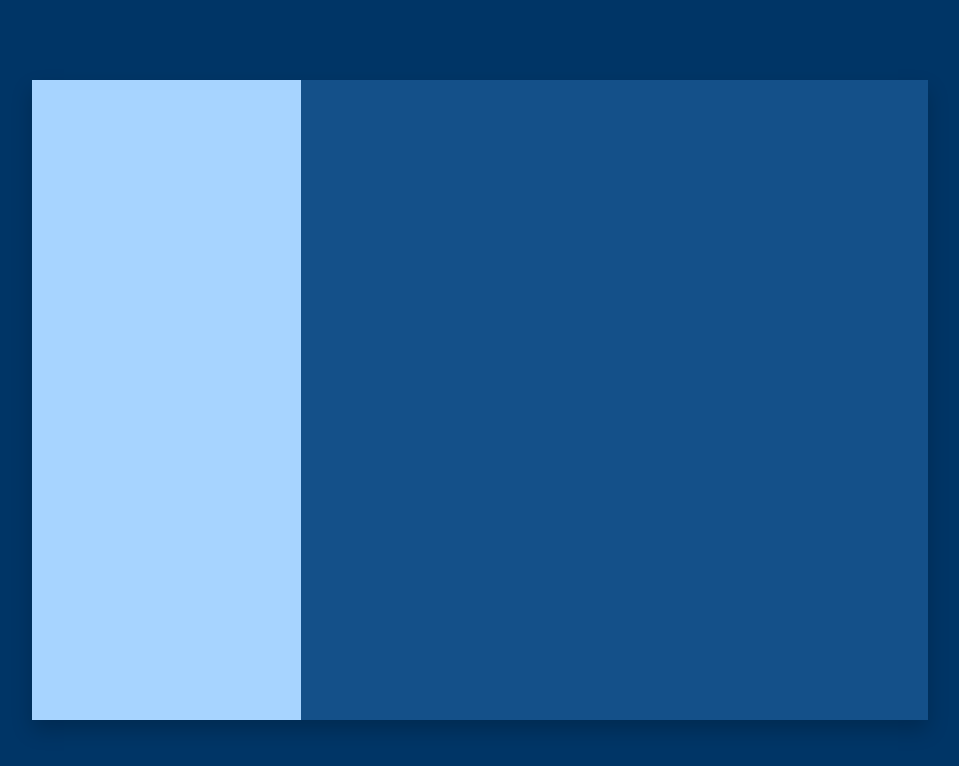
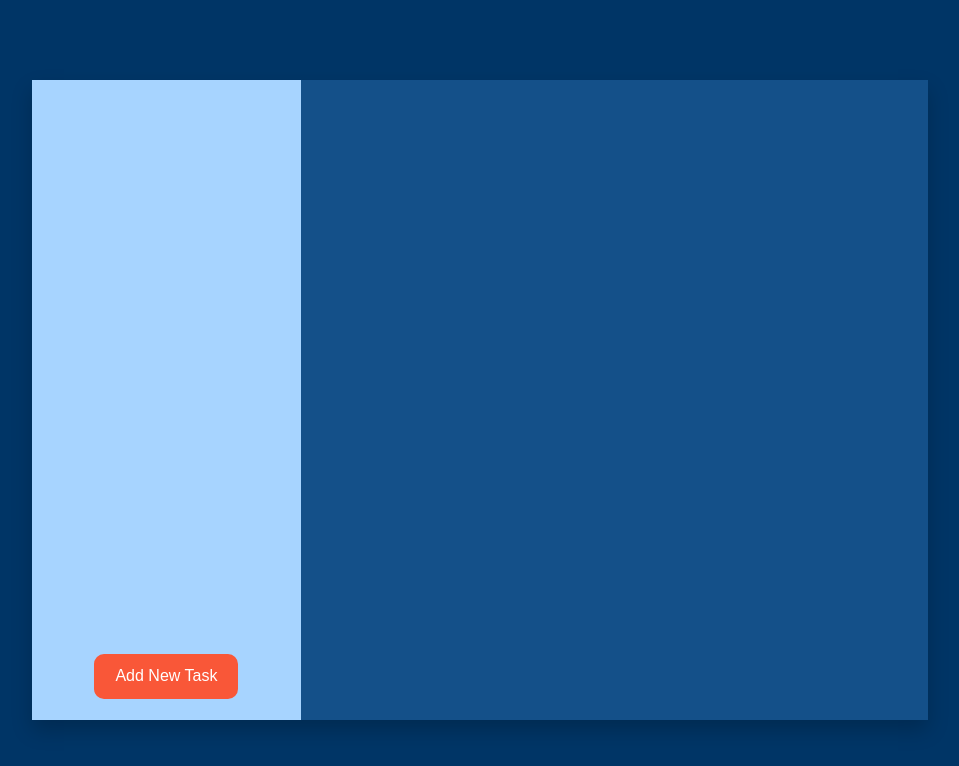
Before and after one commit to nima-ca/Todo-App, a React (Create React App) app: page / in a window 1280 px wide. Shown: the top 766 px of the page, without its empty margins (160-1119 px from the left). Built offline with nearby package versions, Linux system fonts and the light colour scheme.

Commit message:
button added and styled

```diff
--- a/src/Components/Task/Task.js
+++ b/src/Components/Task/Task.js
@@ -1,9 +1,13 @@
 import styles from "./Task.module.css";
+import Button from "../UI/Button";
 
 const Task = (props) => {
   return (
     <section className={styles.tasks}>
-      <div className={styles["tasks__items"]}></div>
+      <div className={styles["tasks__items"]}>
+        <div></div>
+        <Button content={"Add New Task"} />
+      </div>
       <div className={styles["tasks__panel"]}></div>
     </section>
   );
--- a/src/Components/Task/Task.module.css
+++ b/src/Components/Task/Task.module.css
@@ -3,12 +3,22 @@
   width: 70vw;
   display: flex;
   box-shadow: 0 1rem 2rem rgba(0, 0, 0, 0.2);
+  position: absolute;
 }
 
 .tasks__items {
   height: 100%;
   width: 30%;
   background-color: #a7d4ff;
+  display: flex;
+  flex-direction: column;
+  justify-content: space-around;
+  align-items: center;
+}
+
+.tasks__items > div {
+  height: 80%;
+  width: 90%;
 }
 
 .tasks__panel {
--- /dev/null
+++ b/src/Components/UI/Button.js
@@ -0,0 +1,7 @@
+import styles from "./Button.module.css";
+
+const Button = (props) => {
+  return <button className={styles.button}>{props.content}</button>;
+};
+
+export default Button;
--- /dev/null
+++ b/src/Components/UI/Button.module.css
@@ -0,0 +1,23 @@
+.button {
+  display: inline-block;
+  padding: 1rem 2rem;
+  margin-bottom: 0;
+  font-size: 1.6rem;
+  font-weight: 500;
+  line-height: 1.42857143;
+  text-align: center;
+  white-space: nowrap;
+  vertical-align: middle;
+  -ms-touch-action: manipulation;
+  touch-action: manipulation;
+  cursor: pointer;
+  -webkit-user-select: none;
+  -moz-user-select: none;
+  -ms-user-select: none;
+  user-select: none;
+  background-image: none;
+  border: 1px solid transparent;
+  border-radius: 1rem;
+  background-color: #f95738;
+  color: #fff;
+}
```
